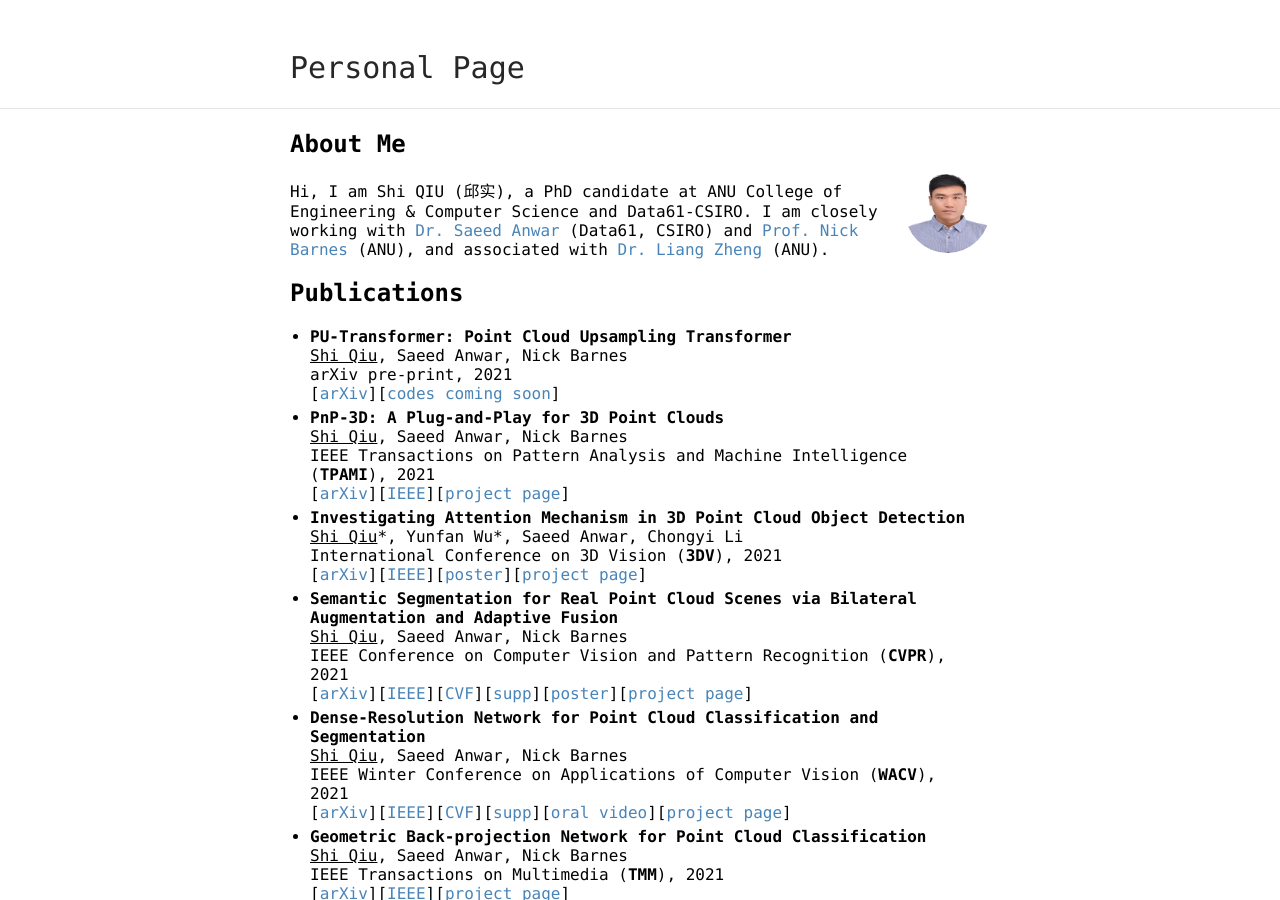
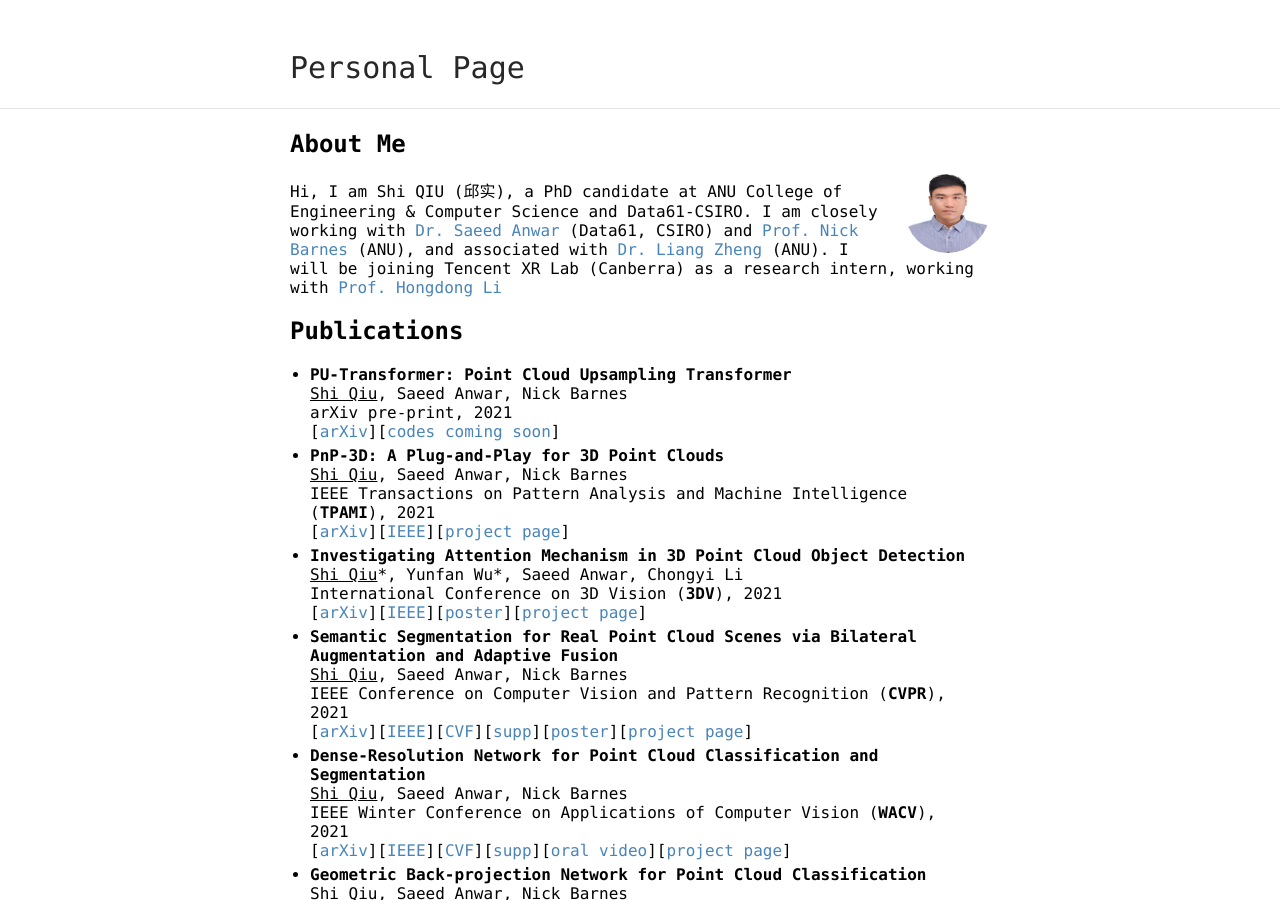
Before and after one commit to ShiQiu0419/ShiQiu0419.github.io, a Jekyll site: the page built from index.md, in a window 1280 px wide and 900 px high. Built offline with Jekyll 4.4.1, drawn with Linux system fonts in a browser that asks for light colours; our own code applies the rules of GitHub Pages for plain Markdown files.

Commit message:
Update index.md

```diff
--- a/index.md
+++ b/index.md
@@ -5,7 +5,7 @@
 ## About Me
 <img class="profile-picture" src="me.jpg">
 
-Hi, I am Shi QIU (邱实), a PhD candidate at ANU College of Engineering & Computer Science and Data61-CSIRO. I am closely working with [Dr. Saeed Anwar](https://saeed-anwar.github.io/) (Data61, CSIRO) and [Prof. Nick Barnes](http://users.cecs.anu.edu.au/~nmb/) (ANU), and associated with [Dr. Liang Zheng](https://zheng-lab.cecs.anu.edu.au/index.html) (ANU).
+Hi, I am Shi QIU (邱实), a PhD candidate at ANU College of Engineering & Computer Science and Data61-CSIRO. I am closely working with [Dr. Saeed Anwar](https://saeed-anwar.github.io/) (Data61, CSIRO) and [Prof. Nick Barnes](http://users.cecs.anu.edu.au/~nmb/) (ANU), and associated with [Dr. Liang Zheng](https://zheng-lab.cecs.anu.edu.au/index.html) (ANU). I will be joining Tencent XR Lab (Canberra) as a research intern, working with [Prof. Hongdong Li](http://users.cecs.anu.edu.au/~hongdong/)
 
 ## Publications
 * **PU-Transformer: Point Cloud Upsampling Transformer**
```
